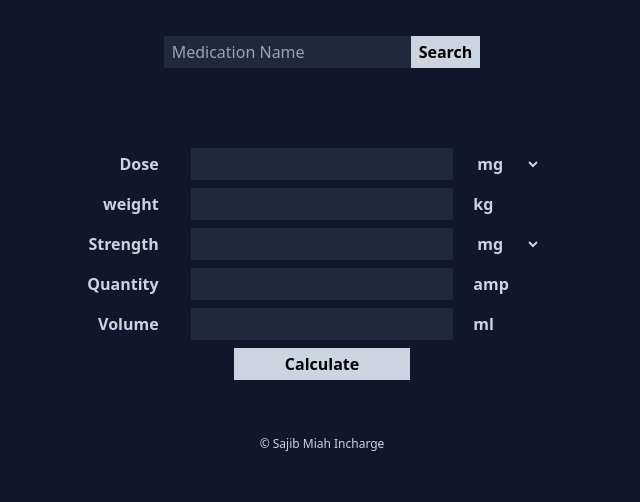
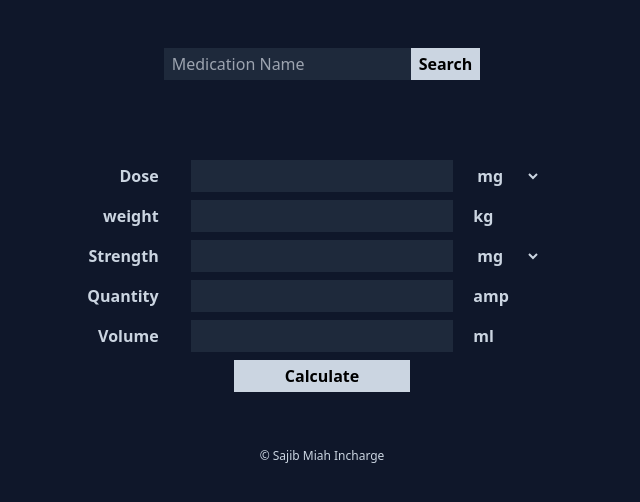
Before and after one commit to sajib-programmer/dose-calculator, a plain HTML site: page index.html in a window 1280 px wide. Shown: the part 84-586 px from the top of the page, without its empty margins (318-958 px from the left). Drawn offline with nearby package versions, Linux system fonts and the light colour scheme.

Commit message:
add margin to search btn

```diff
--- a/index.html
+++ b/index.html
@@ -21,7 +21,7 @@
             <div class="md:py-2 lg:py-4"><input type="text" id="search-query"
                     class="bg-slate-800 text-slate-300 outline-0 px-2 py-1 focus:bg-slate-300 focus:text-slate-900 focus:placeholder-slate-300"
                     placeholder="Medication Name"><input type="submit" value="Search" onclick="searchDrug()"
-                    class="outline-0 px-2 py-1 font-bold bg-slate-300 cursor-pointer">
+                    class="outline-0 sm:mt-3 px-2 py-1 font-bold bg-slate-300 cursor-pointer">
             </div>
             <div class="text-slate-300 md:py-2 lg:py-4">
                 <p id="name" class="text-2xl font-bold text-orange-700"></p>
@@ -87,9 +87,11 @@
 
         </section>
 
-        <section class="w-full  text-center px-2 md:py-2 py-4 ">
-            <p class="text-xs text-slate-300">© Sajib Miah Incharge</p>
-        </section>
+        <footer>
+            <section class="w-full  text-center px-2 md:py-2 py-4 ">
+                <p class="text-xs text-slate-300">© Sajib Miah Incharge</p>
+            </section>
+        </footer>
     </section>
     <script src="app.js"></script>
 </body>
```
